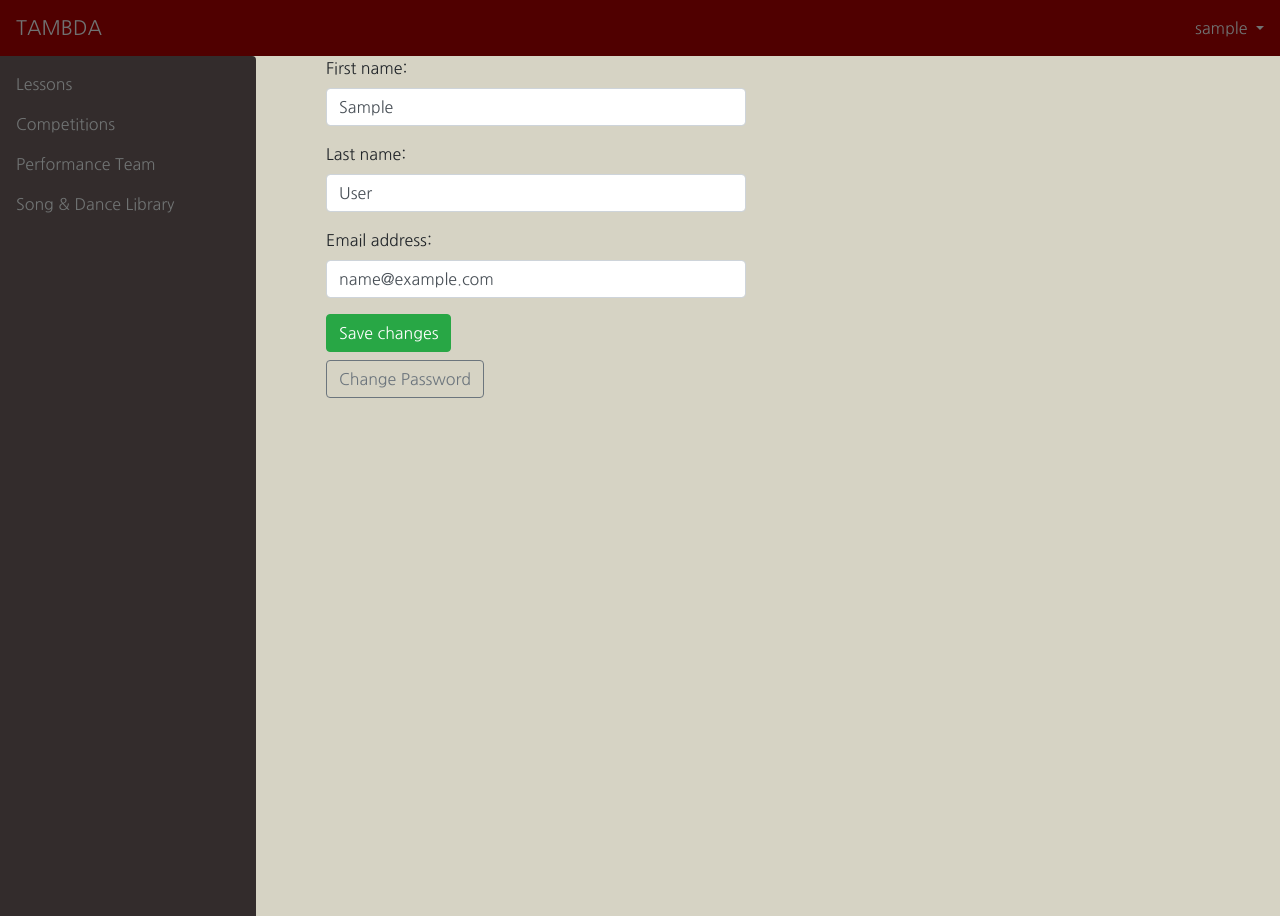
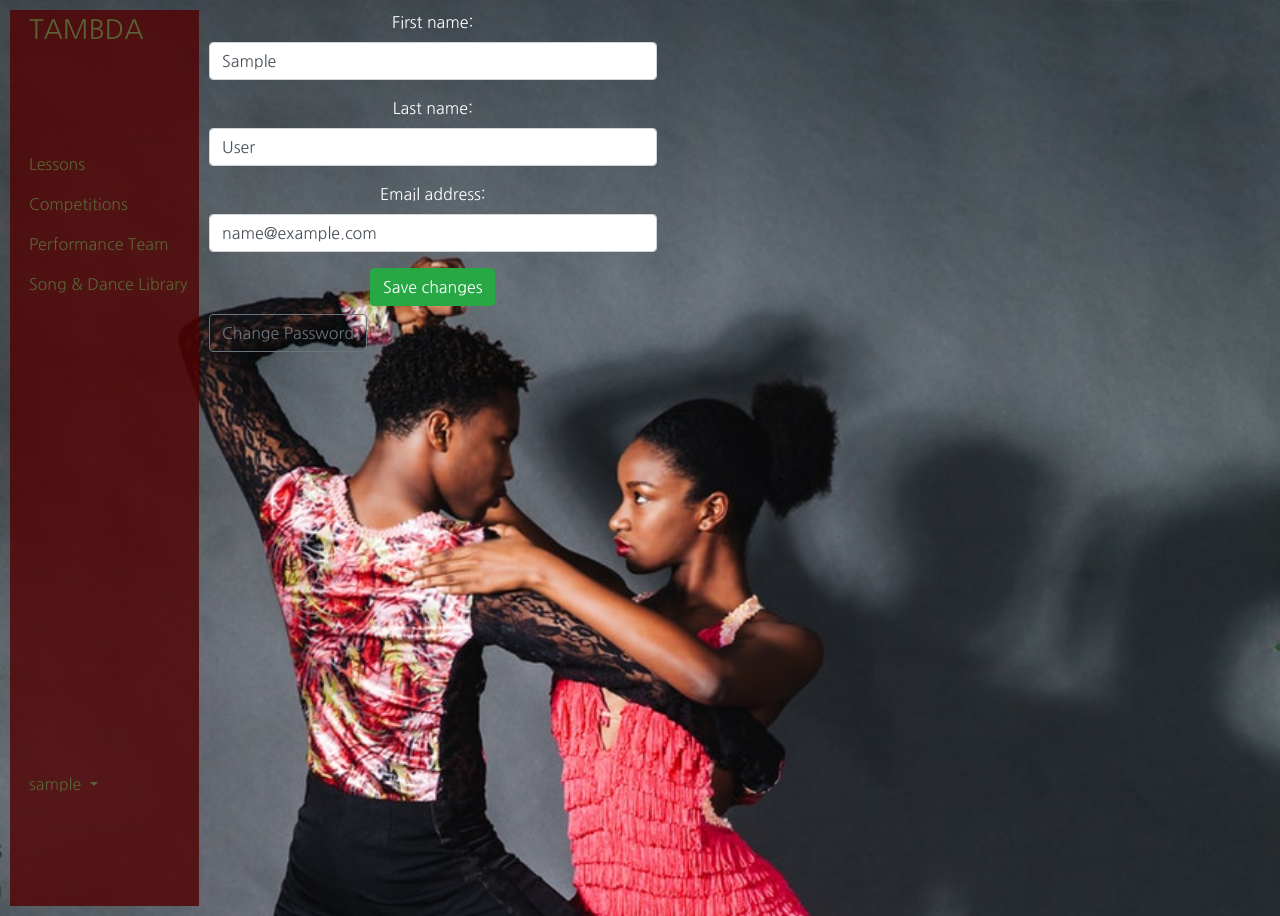
Before and after one commit to K20shores/TAMBDA, a Django app: page /setting/account/ in a window 1280 px wide. Run offline with Django 3.2, Linux system fonts and the light colour scheme; the visitor is signed in with stand-in values (Sample User, id 1); some libraries are stand-ins or nearby versions.

Commit message:
adding background images, using grids

```diff
--- a/tambda/static/css/app.css
+++ b/tambda/static/css/app.css
@@ -1,35 +1,44 @@
 body{
     font-family: 'Nanum Gothic', sans-serif;
-    background-color: #D6D3C4;
+    background-image: url(../img/background2.jpg);
+    background-size: cover;
+    color: white;
 }
 
-.navbar{
-    background-color: #500000;
-    font-family: 'Nanum Gothic', sans-serif;
+.grid-container {
+  display: grid;
+  grid-template-columns: 15% 1fr 10%;
+  grid-template-rows: 10% 1fr 10%;
+  grid-template-areas: "sidebar main-content blank"
+                       "sidebar main-content blank"
+                       "sidebar footer blank";
+  grid-gap: 10px;
+  width: 100vw;
+  height: 100vh;
+  padding: 10px;
 }
 
-.navbar a.navbar-brand {
-    color: #707373;
+.header {
+    grid-area: header;
 }
 
-.navbar a.navbar-brand:hover {
-    color: #5B6236;
+.sidebar {
+    grid-area: sidebar;
+    background-color: rgba(80, 0, 0, 0.8);
+    padding-left: 10%;
 }
 
-.navbar #navbarNav li a{
-    color: #707373;
+.main-content {
+    grid-area: main-content;
+    text-align: center;
 }
 
-.navbar #navbarNav li a:hover{
-    color: #5B6236;
+.blank {
+    grid-area: blank;
 }
 
-.navbar .nav li a.nav-link {
-    color: #707373;
-}
-
-.navbar ul:hover li:hover a:hover{
-    color: #5B6236;
+.footer {
+    grid-area: footer;
 }
 
 #section-home .nav-home,
@@ -37,7 +46,7 @@ body{
 #section-competitions .nav-competitions,
 #section-song-and-dance .nav-song-and-dance,
 #section-performance-team .nav-performance-team {
-    color: #FCE300;
+    color: #998542;
 }
 
 #section-home a.nav-home:hover,
@@ -45,23 +54,55 @@ body{
 #section-competitions a.nav-competitions:hover,
 #section-song-and-dance a.nav-song-and-dance:hover,
 #section-performance-team a.nav-performance-team:hover {
-    color: #5B6236;
+    color: #003C71;
 }
 
-.navbar-fixed-left {
-  width: 20%;
-  position: fixed;
-  border-radius: 0;
-  height: 100%;
-  background-color: #332C2C;
-;
+a {
+  color: #5B6236;
 }
 
-.navbar-fixed-left .navbar-nav > li {
-  float: none;  /* Cancel default li float: left */
-  width: 100%;
+a:hover {
+    color: #003C71;
 }
 
-.navbar-fixed-left + .container {
-  padding-left: 20%;
+.header a.navbar-brand {
+  color: #5B6236;
 }
+
+.header a.navbar-brand:hover {
+  color: #003C71;
+}
+
+.header #navbarNav .navbar-nav li a {
+  color: #5B6236;
+}
+
+.header #navbarNav .navbar-nav li a:hover {
+  color: #003C71;
+}
+
+.main-content h1 {
+    padding-bottom: 10%;
+}
+
+.main-content p {
+    padding-left: 10%;
+    padding-right: 10%;
+}
+
+.sidebar .sidebar-brand {
+    height: 15%;
+}
+
+.sidebar .sidebar-mainlinks {
+    height: 70%;
+}
+
+.sidebar .sidebar-accountlinks {
+    height: 15%;
+}
+
+a.tamba-brand {
+    text-decoration: none;
+    font-size: 20pt;
+}
--- a/tambda/templates/base.html
+++ b/tambda/templates/base.html
@@ -13,15 +13,23 @@
 
 {% block body %}
 
-<body id="{% block section %}section-generic{% endblock %}">
-    <nav class="navbar navbar-expand-lg navbar-light">
-        <a class="navbar-brand nav-home" href="{% url 'home' %}">TAMBDA</a>
-        <button class="navbar-toggler navbar-dark ml-auto border border-white" type="button" data-toggle="collapse"
-            data-target="#navbarNav" aria-controls="navbarNav" aria-expanded="false" aria-label="Toggle navigation">
-            <span class="navbar-toggler-icon"></span>
-        </button>
-        <div class="collapse navbar-collapse" id="navbarNav">
-            <ul class="navbar-nav ml-auto">
+<body class="grid-container" id="{% block section %}section-generic{% endblock %}">
+    <div class="sidebar">
+        <div class="sidebar-brand">
+            <a class="tamba-brand nav-home" href="{% url 'home' %}">TAMBDA</a>
+        </div>
+        <div class="sidebar-mainlinks">
+            <ul class="nav navbar-nav">
+                <li> <a class="nav-link nav-lessons" href="{% url 'lessons' %}">Lessons</a> </li>
+                <li> <a class="nav-link nav-competitions" href="{% url 'competitions' %}">Competitions</a> </li>
+                <li> <a class="nav-link nav-performance-team" href="{% url 'performance_team' %}">Performance Team</a>
+                </li>
+                <li> <a class="nav-link nav-song-and-dance" href="{% url 'song_and_dance' %}">Song &amp; Dance Library</a>
+                </li>
+            </ul>
+        </div>
+        <div class="sidebar-accountlinks">
+            <ul class="nav navbar-nav">
                 {% if user.is_authenticated %}
                 <li class="dropdown">
                     <a href="#" class="dropdown-toggle" data-toggle="dropdown">
@@ -40,20 +48,16 @@
                 {% endif %}
             </ul>
         </div>
-    </nav>
-    <div class="navbar navbar-dark navbar-fixed-left rounded-right">
-        <ul class="nav navbar-nav mb-auto">
-            <li> <a class="nav-link nav-lessons" href="{% url 'lessons' %}">Lessons</a> </li>
-            <li> <a class="nav-link nav-competitions" href="{% url 'competitions' %}">Competitions</a> </li>
-            <li> <a class="nav-link nav-performance-team" href="{% url 'performance_team' %}">Performance Team</a> </li>
-            <li> <a class="nav-link nav-song-and-dance" href="{% url 'song_and_dance' %}">Song &amp; Dance Library</a>
-            </li>
-        </ul>
     </div>
-    <div class="container">
+    <div class="main-content">
         {% block content %}
         {% endblock %}
     </div>
+    <div class="blank">
+    </div>
+    <div class="footer">
+    </div>
+
     <script src="{% static 'js/jquery-3.3.1.min.js' %}"></script>
     <script src="{% static 'js/popper.min.js' %}"></script>
     <script src="{% static 'js/bootstrap.min.js' %}"></script>
--- a/tambda/templates/tambda/home.html
+++ b/tambda/templates/tambda/home.html
@@ -13,6 +13,7 @@
     a fair amount of food and quite often board games.
 </p>
 
+    {% comment %}
 <script src="https://cdn.jsdelivr.net/npm/publicalbum@latest/dist/pa-embed-player.min.js" async></script>
 <div class="pa-embed-player" style="width:100%; height:480px; display:none;" data-link="https://photos.app.goo.gl/z3tPiX2xjrAzR34C9"
     data-title="Sample album" data-description="14 new photos · Album by Kyle Shores">
@@ -45,5 +46,6 @@
     <img data-src="https://lh3.googleusercontent.com/TnxAPKIll97c3HjxWp3wpFLZTmAgD06OywwWmlLmNzjggeJfAHsspMmwquMqHvESqFRmRMqucNDHIU0xQmcrUeotM4pKW0P1LUs56Vxh6RhlWf0H3O8-8WrkexbT2q48XFwo_sfpBw=w1920-h1080"
         src="" alt="" />
 </div>
+{% endcomment %}
 
 {% endblock %}
```
Also changed, not shown: tambda/static/img/background.jpg (added), tambda/static/img/background2.jpg (added).
